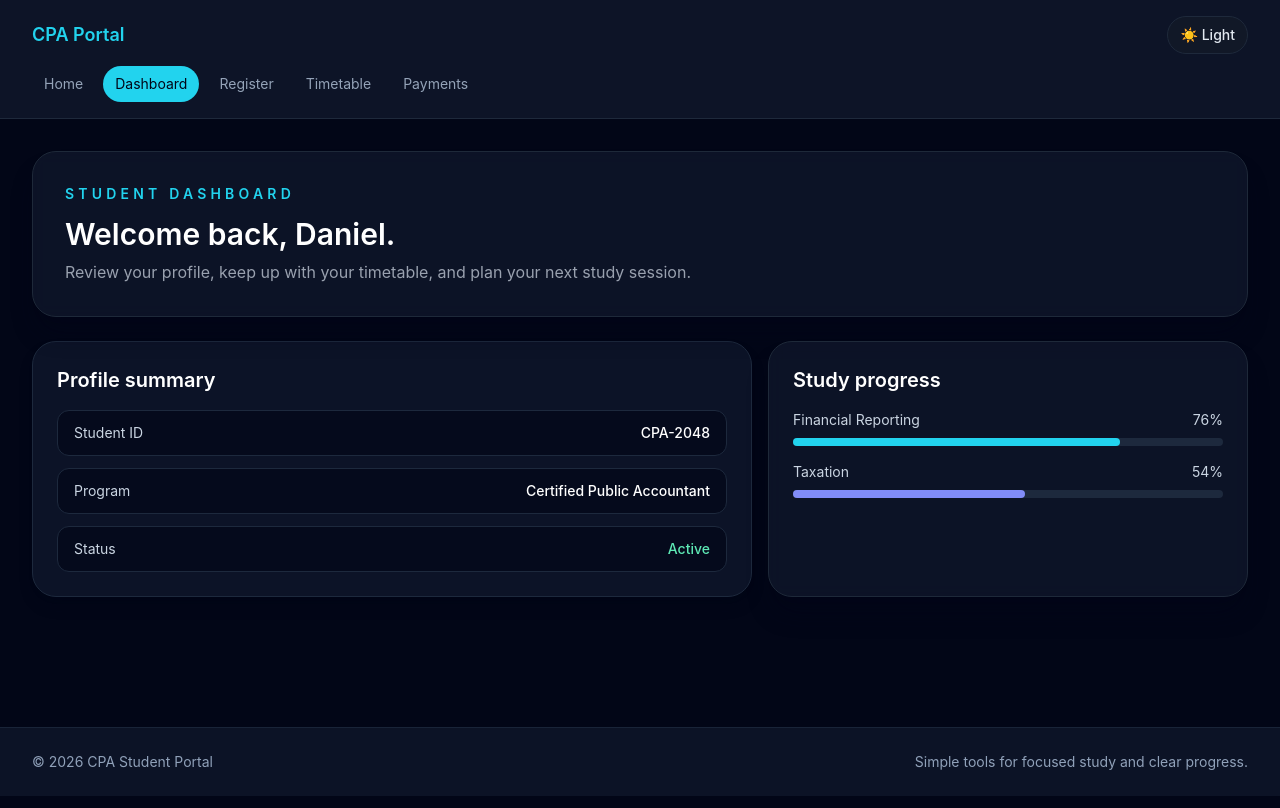
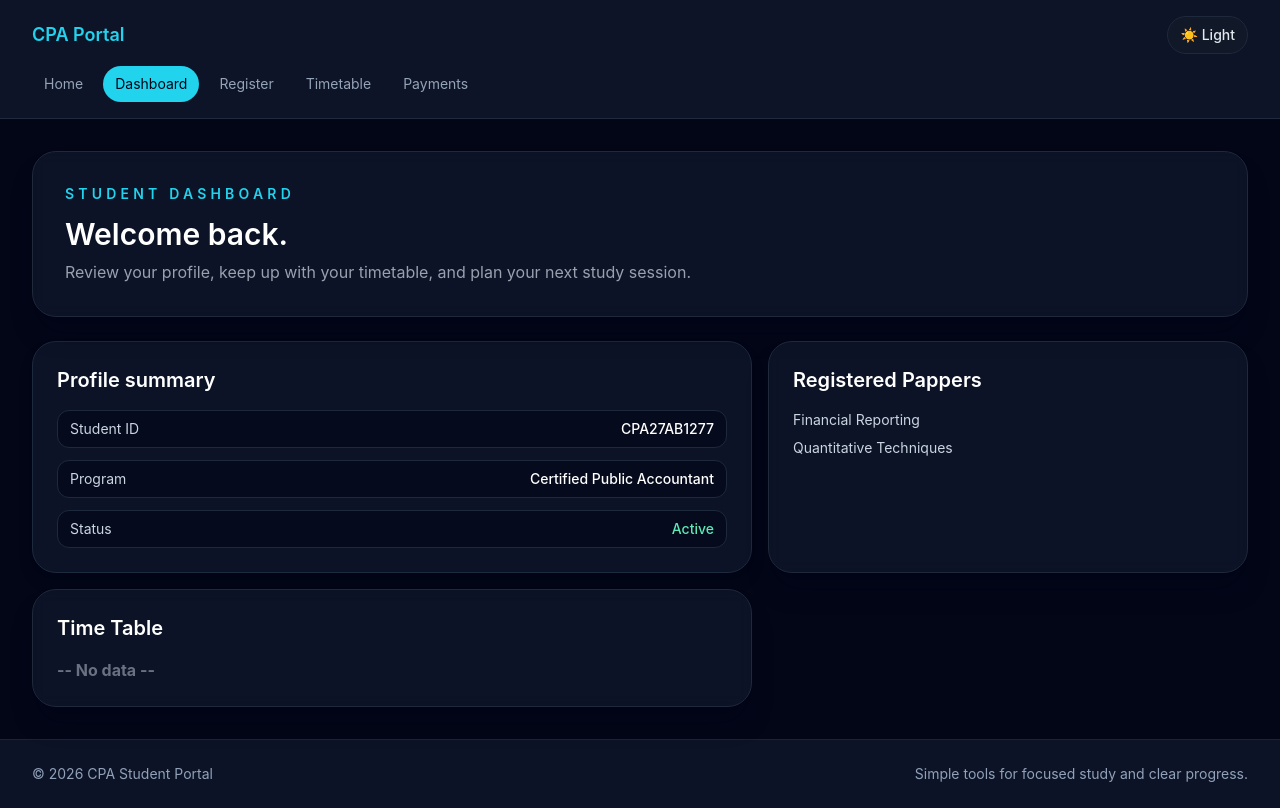
Before and after one commit to Nellyojay/cpa-with-okello, a React (Vite) app: page /student in a window 1280 px wide. Built offline with nearby package versions, Linux system fonts and the light colour scheme.

Commit message:
Stuedent page redesigned

```diff
--- a/src/components/studentInfo.tsx
+++ b/src/components/studentInfo.tsx
@@ -4,15 +4,15 @@ function StudentInfo() {
       <div className="rounded-3xl border border-slate-800 bg-slate-900/80 p-5 shadow-lg shadow-slate-950/30 sm:p-6">
         <h2 className="text-xl font-semibold text-white">Profile summary</h2>
         <div className="mt-4 space-y-3 text-sm text-slate-300">
-          <div className="flex flex-col gap-1 rounded-xl border border-slate-800 bg-slate-950/70 px-4 py-3 sm:flex-row sm:items-center sm:justify-between">
+          <div className="flex flex-col gap-1 rounded-xl border border-slate-800 bg-slate-950/70 px-3 py-2 sm:flex-row sm:items-center sm:justify-between">
             <span>Student ID</span>
-            <span className="font-medium text-white">CPA-2048</span>
+            <span className="font-medium text-white">CPA27AB1277</span>
           </div>
-          <div className="flex flex-col gap-1 rounded-xl border border-slate-800 bg-slate-950/70 px-4 py-3 sm:flex-row sm:items-center sm:justify-between">
+          <div className="flex flex-col gap-1 rounded-xl border border-slate-800 bg-slate-950/70 px-3 py-2 sm:flex-row sm:items-center sm:justify-between">
             <span>Program</span>
             <span className="font-medium text-white">Certified Public Accountant</span>
           </div>
-          <div className="flex flex-col gap-1 rounded-xl border border-slate-800 bg-slate-950/70 px-4 py-3 sm:flex-row sm:items-center sm:justify-between">
+          <div className="flex flex-col gap-1 rounded-xl border border-slate-800 bg-slate-950/70 px-3 py-2 sm:flex-row sm:items-center sm:justify-between">
             <span>Status</span>
             <span className="font-medium text-emerald-300">Active</span>
           </div>
@@ -20,26 +20,25 @@ function StudentInfo() {
       </div>
 
       <div className="portal-card p-5 sm:p-6">
-        <h2 className="text-xl font-semibold text-white">Study progress</h2>
-        <div className="mt-4 space-y-4">
+        <h2 className="text-xl font-semibold text-white">Registered Pappers</h2>
+        <div className="mt-4 space-y-2">
           <div>
             <div className="mb-2 flex justify-between text-sm text-slate-300">
-              <span>Financial Reporting</span>
-              <span>76%</span>
-            </div>
-            <div className="h-2 rounded-full bg-slate-800">
-              <div className="h-2 w-[76%] rounded-full bg-[var(--color-primary)]" />
+              <p>Financial Reporting</p>
             </div>
           </div>
           <div>
             <div className="mb-2 flex justify-between text-sm text-slate-300">
-              <span>Taxation</span>
-              <span>54%</span>
-            </div>
-            <div className="h-2 rounded-full bg-slate-800">
-              <div className="h-2 w-[54%] rounded-full bg-[var(--color-accent)]" />
+              <p>Quantitative Techniques</p>
             </div>
           </div>
+        </div>
+      </div>
+
+      <div className="portal-card p-5 sm:p-6">
+        <h2 className="text-xl font-semibold text-white">Time Table</h2>
+        <div className="mt-4 space-y-4">
+          <p className="font-bold text-gray-500">-- No data --</p>
         </div>
       </div>
     </section>
--- a/src/pages/studentPage.tsx
+++ b/src/pages/studentPage.tsx
@@ -5,7 +5,7 @@ function StudentPage() {
     <div className="w-full space-y-6">
       <section className="portal-card p-8">
         <p className="text-sm font-semibold uppercase tracking-[0.3em] text-primary">Student dashboard</p>
-        <h1 className="mt-3 text-3xl font-semibold text-white">Welcome back, Daniel.</h1>
+        <h1 className="mt-3 text-3xl font-semibold text-white">Welcome back.</h1>
         <p className="mt-2 max-w-2xl text-gray-400">
           Review your profile, keep up with your timetable, and plan your next study session.
         </p>
```
